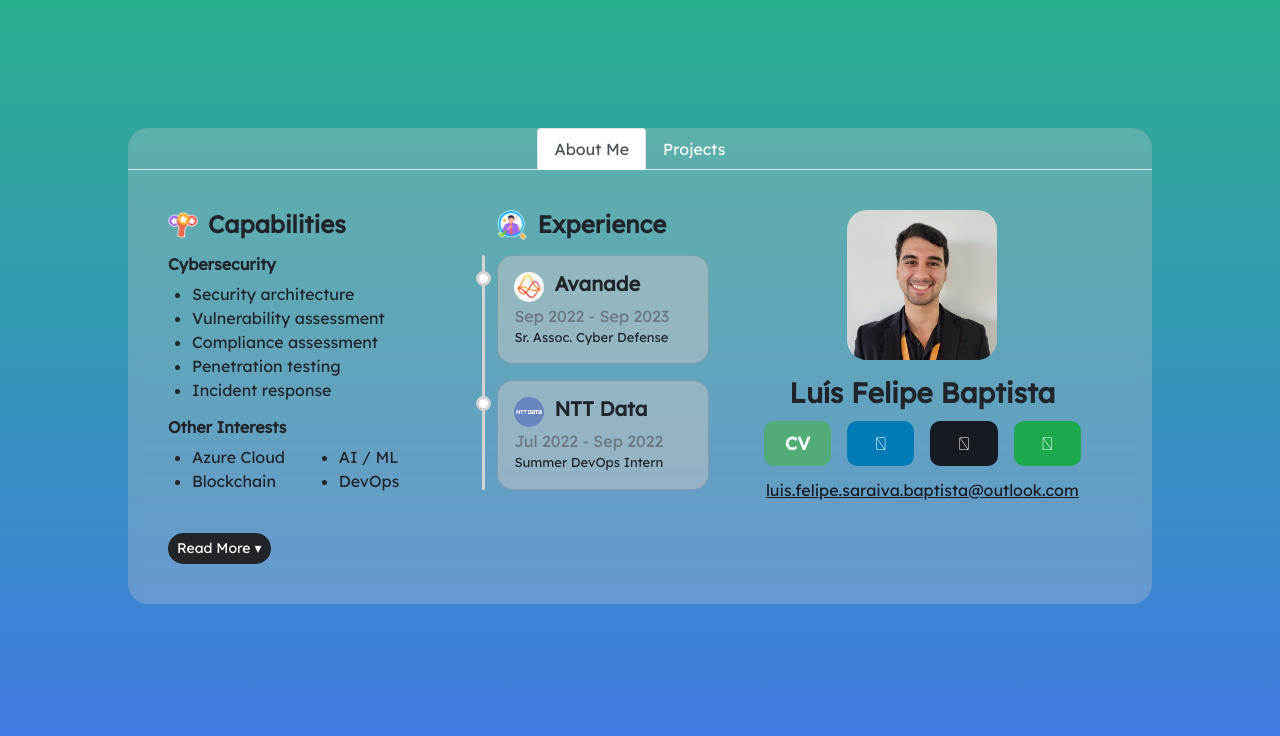
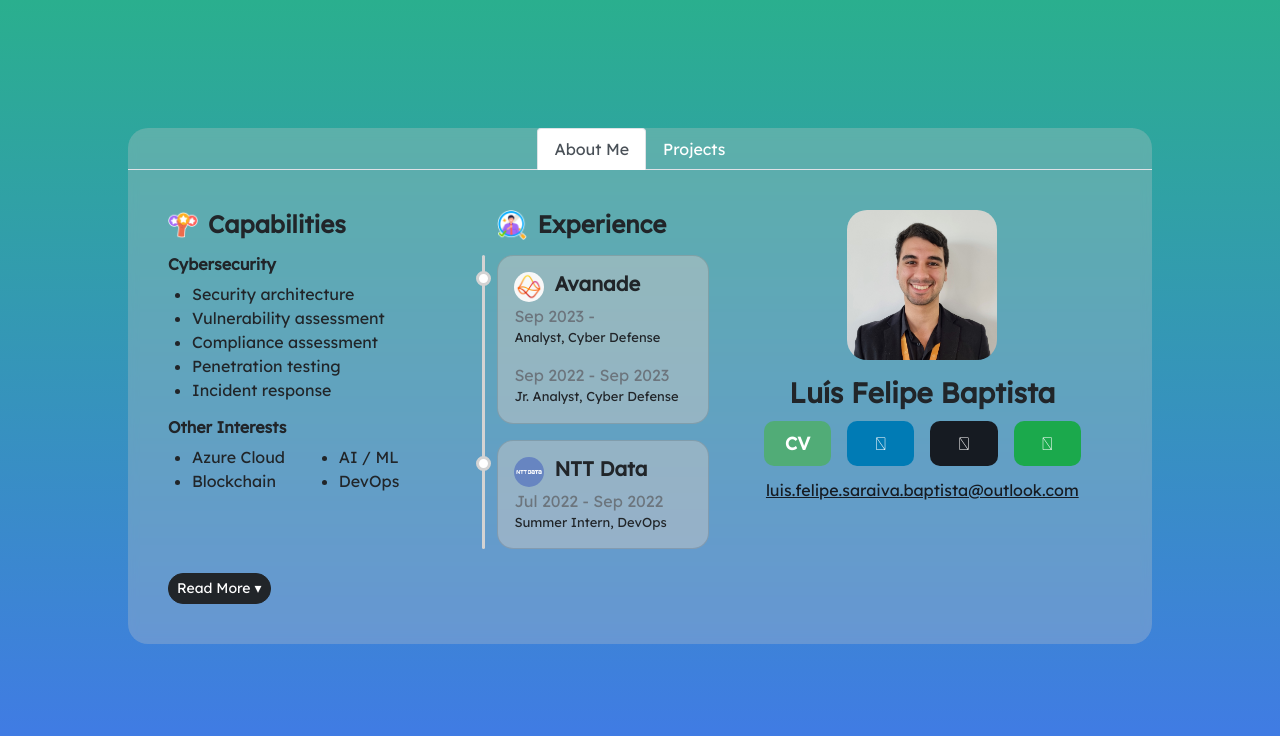
Before and after one commit to luisfelipeSB/portfolio, a plain HTML site: page index.html in a window 1280 px wide. Drawn offline with nearby package versions, Linux system fonts and the light colour scheme.

Commit message:
updated cv

```diff
--- a/index.html
+++ b/index.html
@@ -149,10 +149,16 @@
                                                 <h5 class="card-title"><strong>Avanade</strong></h5>
                                             </div>
                                             <h7 class="card-subtitle text-muted">
+                                                Sep 2023 -
+                                            </h7>
+                                            <p class="card-text">
+                                                Analyst, Cyber Defense
+                                            </p>
+                                            <h7 class="card-subtitle text-muted">
                                                 Sep 2022 - Sep 2023
                                             </h7>
                                             <p class="card-text">
-                                                Sr. Assoc. Cyber Defense
+                                                Jr. Analyst, Cyber Defense
                                             </p>
                                         </div>
                                     </div>
@@ -167,7 +173,7 @@
                                                 Jul 2022 - Sep 2022
                                             </h7>
                                             <p class="card-text">
-                                                Summer DevOps Intern
+                                                Summer Intern, DevOps
                                             </p>
                                         </div>
                                     </div>
```
Also changed, not shown: 1 other file.
